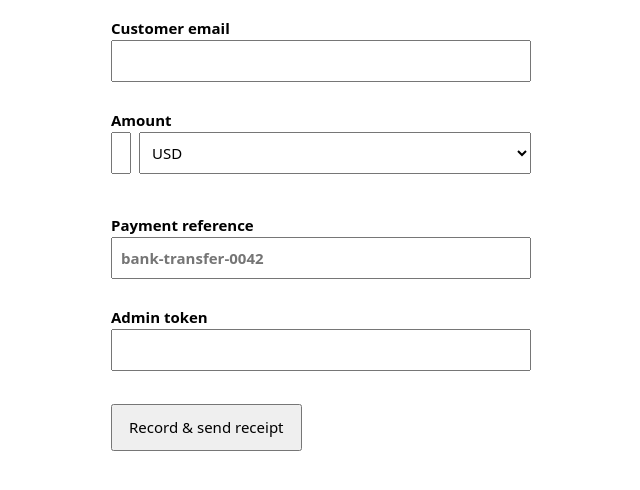
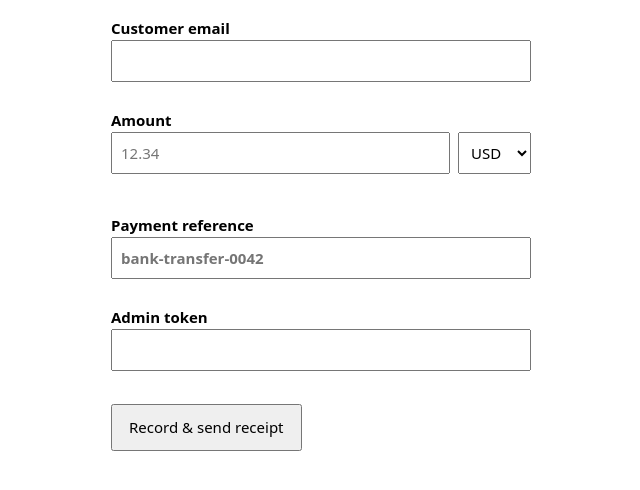
Before and after one commit to kienpt91/receipt-notifier, a website with bundled scripts: page public/index.html in a window 1280 px wide. Shown: the part 88-578 px from the top of the page, without its empty margins (319-959 px from the left). Built offline with nearby package versions, Linux system fonts and the light colour scheme.

Commit message:
fix: keep amount input visible next to currency select

```diff
--- a/public/index.html
+++ b/public/index.html
@@ -8,7 +8,7 @@
     body { font: 15px/1.5 system-ui, sans-serif; max-width: 420px; margin: 40px auto; padding: 0 16px; }
     label { display: block; margin-top: 14px; font-weight: 600; }
     input, select { width: 100%; padding: 8px; box-sizing: border-box; font: inherit; }
-    .row { display: flex; gap: 8px; } .row > :first-child { flex: 1; }
+    .row { display: flex; gap: 8px; } .row > input { flex: 1; } .row > select { width: auto; }
     .err { color: #b42318; font-size: 13px; min-height: 1em; }
     button { margin-top: 20px; padding: 10px 16px; font: inherit; }
   </style>
```
